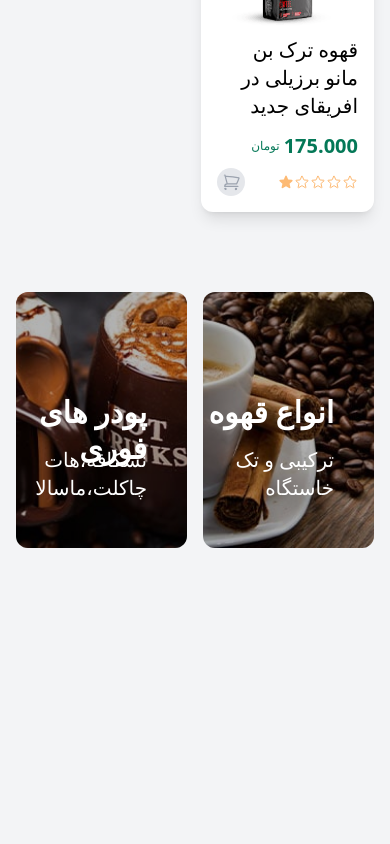
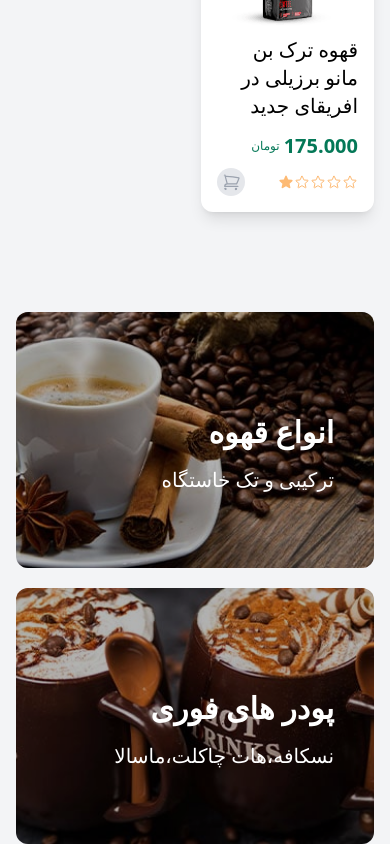
Before and after one commit to Alirezak77/cofee-shop, a React (Vite) app in the folder frontend/: page / in a window 390 px wide. Shown: the part 1432-2276 px from the top of the page. Before the commit the page ends 1980 px from the top, so only its background shows below. Built offline with nearby package versions, Linux system fonts and the light colour scheme.

Commit message:
responsive cofee baner

```diff
--- a/frontend/src/Components/Products/Products.jsx
+++ b/frontend/src/Components/Products/Products.jsx
@@ -33,8 +33,8 @@ export default function Products() {
         <ProductBox/>
         <ProductBox/>
         </div>
-        <div className="flex gap-x-4 mt-20">
-            <div className="relative">
+        <div className=" grid grid-cols-1 md:grid-cols-2 gap-x-4 mt-20 ">
+            <div className="relative my-5">
                 <div class="relative w-full h-64 rounded-xl  overflow-hidden">
 
                     <img src="/images/categories/category-right.jpg" class="w-full h-full object-cover" />
```
